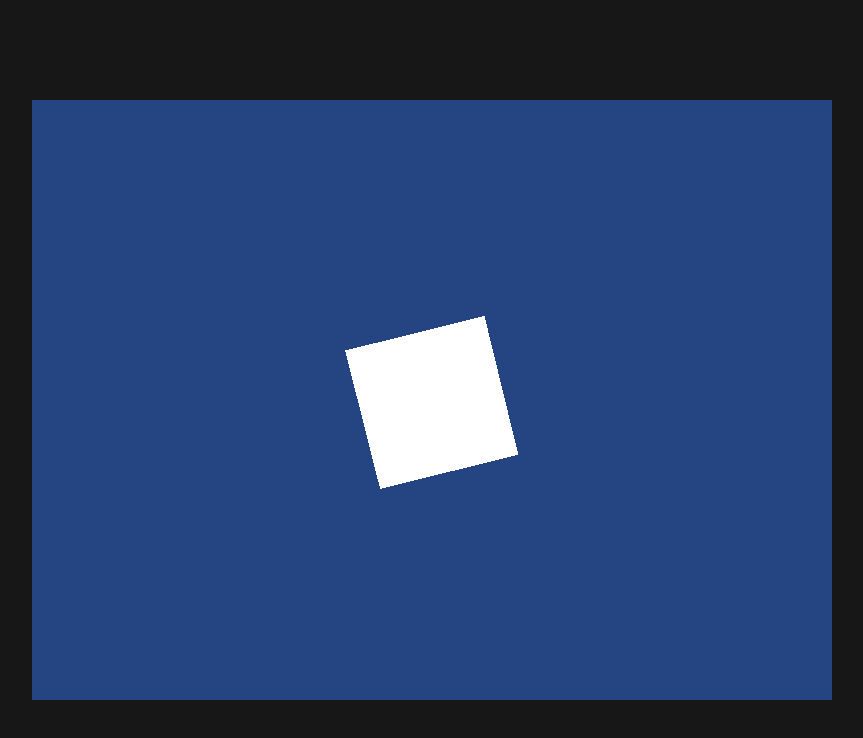
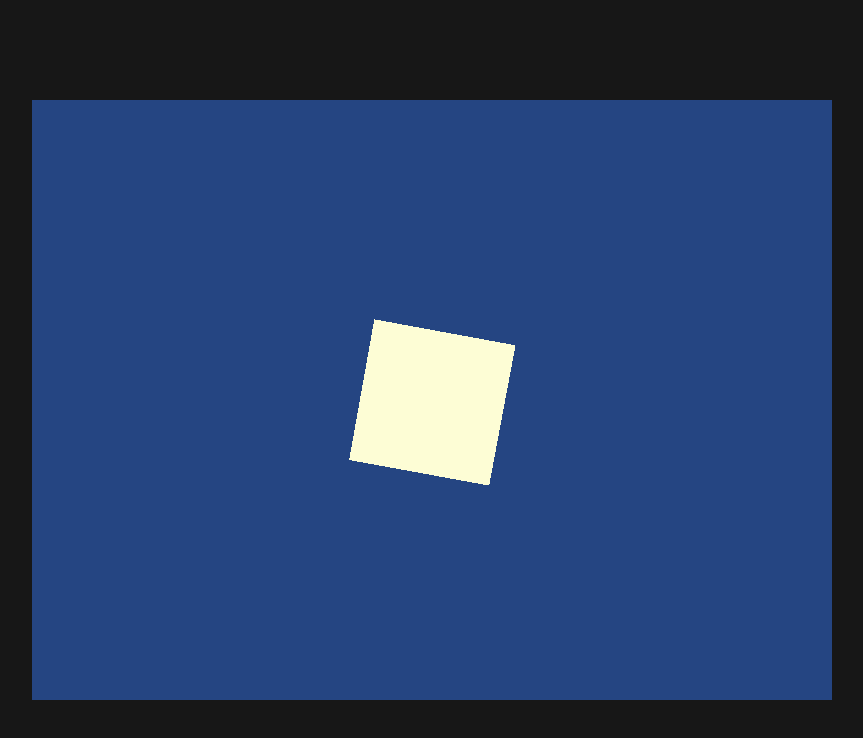
Before and after one commit to alexandre-fb/three-js-estudos, a plain HTML site: page conceitos/index.html in a window 1280 px wide. Shown: the whole page, without its empty margins (208-1071 px from the left). Drawn offline with nearby package versions, Linux system fonts and the light colour scheme.

Commit message:
Add light

```diff
--- a/conceitos/index.html
+++ b/conceitos/index.html
@@ -24,7 +24,7 @@
 
     <script src="https://cdn.jsdelivr.net/npm/three@0.126.1/build/three.min.js" integrity="sha256-RhW9lLg3YYVh/c3z+9Q8cUD5GFShsH1f7mR0lvCROpk=" crossorigin="anonymous"></script>
 
-    <script type="text/javascript" src="./setups/setup-01.js"></script>
+    <script type="text/javascript" src="./setups/setup-02.js"></script>
     <script type="text/javascript" src="./scenes/scene-01.js"></script>
   </body>
 </html>
--- a/conceitos/scenes/scene-01.js
+++ b/conceitos/scenes/scene-01.js
@@ -1,5 +1,5 @@
 const geometry = new THREE.BoxBufferGeometry();
-const material = new THREE.MeshBasicMaterial(
+const material = new THREE.MeshLambertMaterial(
   { color: 0xffffff }
 );
 
@@ -11,6 +11,6 @@ cube.rotation.y = 90;
 
 renderer.setAnimationLoop(() => {
   cube.rotation.x += 0.03;
-  cube.rotation.y += 0.05;
+  cube.rotation.y += 0.02;
   renderer.render(scene, camera);
 });
--- /dev/null
+++ b/conceitos/setups/setup-02.js
@@ -0,0 +1,24 @@
+const options = {
+  targetSelector: '#scene',
+  width: 800,
+  height: 600,
+  backgroundColor: 0x254582
+}
+
+const renderer = new THREE.WebGLRenderer(options);
+
+renderer.setSize(options.width, options.height);
+
+document.querySelector(options.targetSelector).appendChild(renderer.domElement);
+
+const scene = new THREE.Scene();
+scene.background = new THREE.Color(options.backgroundColor);
+
+const camera = new THREE.PerspectiveCamera(
+  50, options.width / options.height
+)
+camera.position.z = 5;
+
+const light = new THREE.HemisphereLight(0xffffbb, 0x080820, 2)
+
+scene.add(light);
```
